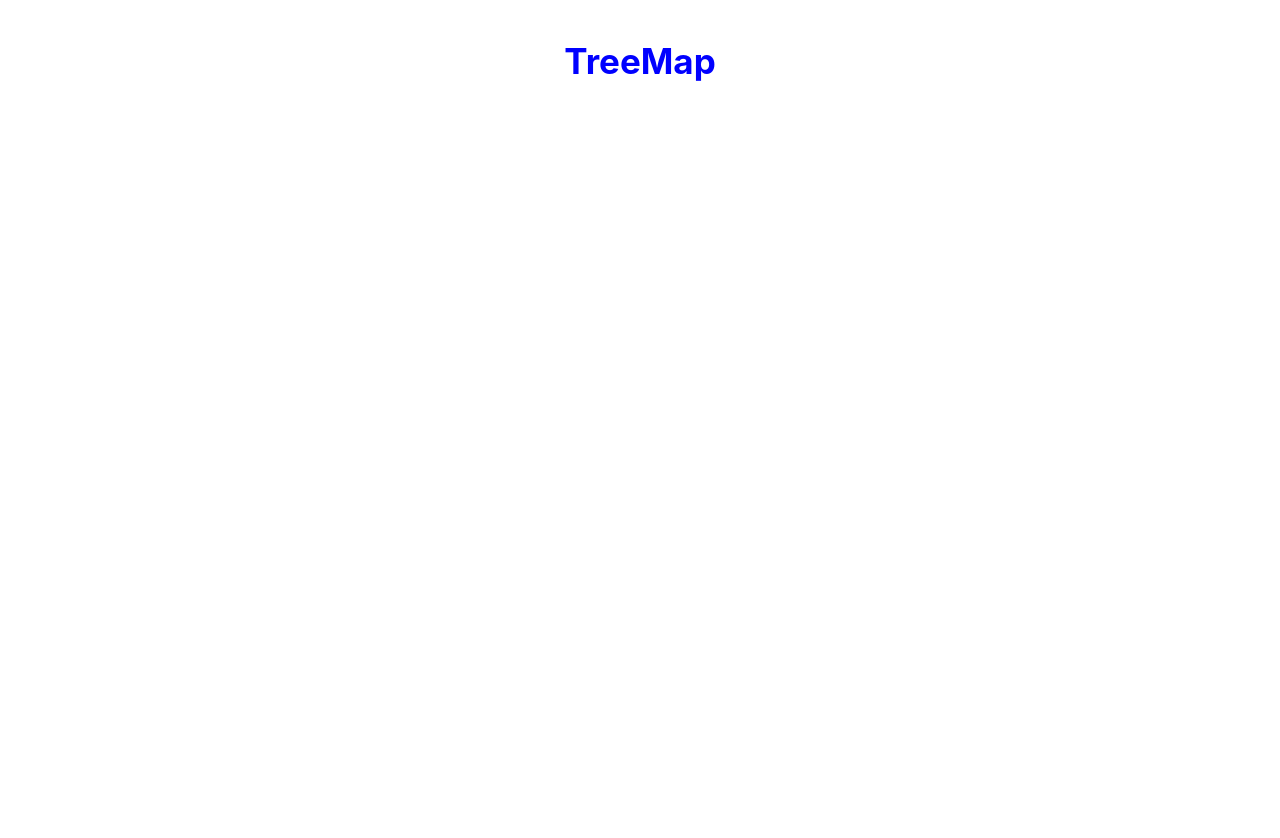
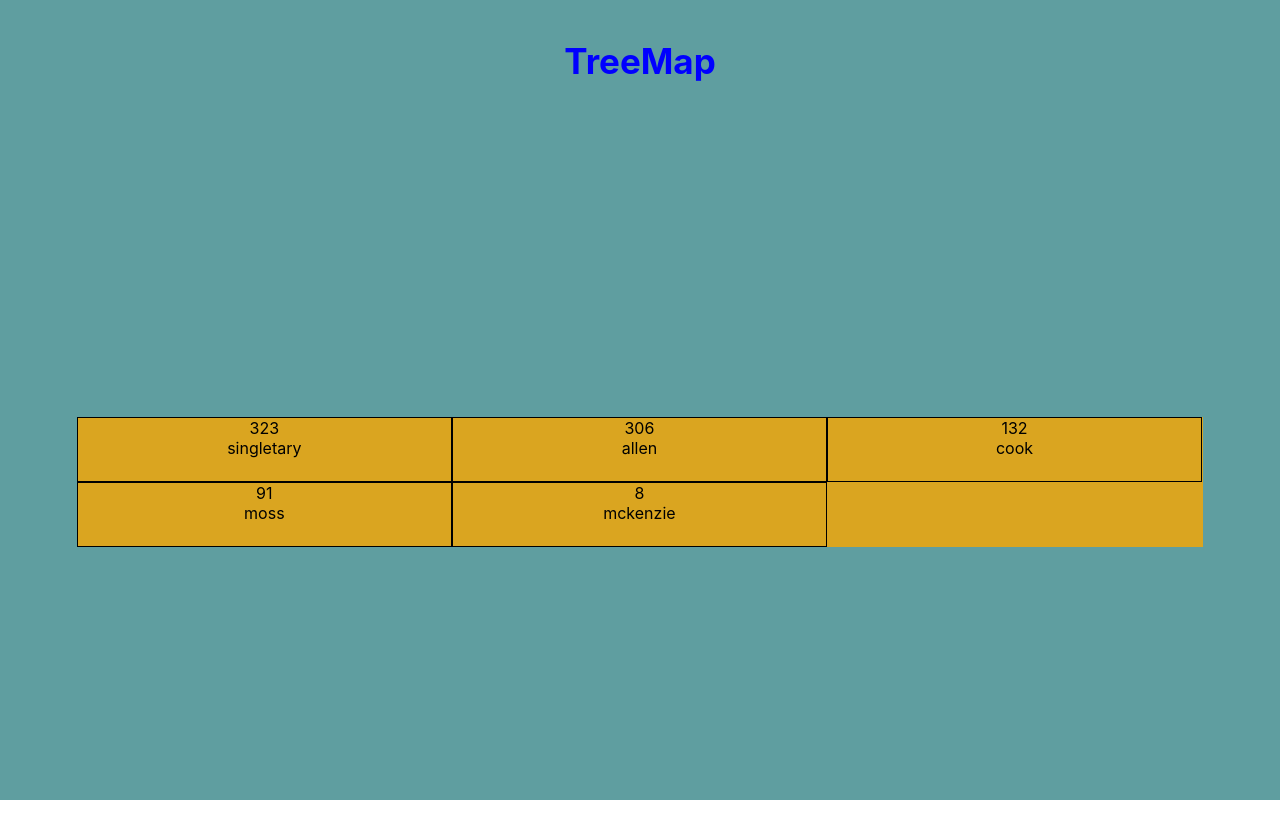
Before and after one commit to Auddity/Sports-Stats-Display, a React (Create React App) app: page /TreeMap in a window 1280 px wide. Shown: the top 838 px of the page. Before the commit the page ends 800 px from the top, so only its background shows below. Built offline with nearby package versions, Linux system fonts and the light colour scheme.

Commit message:
tree map boxes, value total of each

```diff
--- a/src/App.scss
+++ b/src/App.scss
@@ -1,5 +1,6 @@
 article {
   text-align: center;
+  // height: 100vh;
 
   h1 {
     color: blue;
--- a/src/components/TreeMap.js
+++ b/src/components/TreeMap.js
@@ -2,12 +2,48 @@ import { useState } from 'react'
 import '../sass/_TreeMap.scss'
 
 function TreeMap() {
+  const [rushingStats, setRushingStats] = useState([
+    {name: 'singletary', yards: 323},
+    {name: 'allen', yards: 306},
+    {name: 'cook', yards: 132},
+    {name: 'moss', yards: 91},
+    {name: 'mckenzie', yards: 8}
+  ])
+
+  const yardageTotal = () => {
+    return rushingStats.map(obj => obj.yards).reduce((prev, curr) => prev + curr)
+  }
+
+  console.log(yardageTotal());
+
   return (
     <article className="TreeMap">
       <h1>TreeMap</h1>
       <div className="container">
         <div className="TreeMap-display-container">
+      {/* Make Own Component */}
+          <div className="rushing  box-container">
+            {rushingStats.map((player, i) => (
+              <div key={player[i]} className="playerBox">
+                {/* postion absolute whithin playerBox */}
+                <p>{player.yards}</p>
+                <p>{player.name}</p>
+              </div>
+            ))}
+          </div>
 
+          <div className="recieving box-container">
+
+          </div>
+          <div className="tackles box-container">
+
+          </div>
+          <div className="interceptions box-container">
+
+          </div>
+          <div className="sacks box-container">
+
+          </div>
         </div>
       </div>
     </article>
--- a/src/sass/_CircleGraph.scss
+++ b/src/sass/_CircleGraph.scss
@@ -1,7 +1,6 @@
 .CircleGraph {
   width: 100%;
   height: 100vh;
-  text-align: center;
   background-color: #333;
   color: #f1f1f1;
 
@@ -13,7 +12,6 @@
     height: 100%;
     display: grid;
     align-content: center;
-
 
     .circle-stat-display-container {
       position: relative;
--- a/src/sass/_TreeMap.scss
+++ b/src/sass/_TreeMap.scss
@@ -1,6 +1,27 @@
 .TreeMap {
+  background-color: cadetblue;
+  width: 100%;
+  height: 100vh;
 
   &-display-container {
     background-color: goldenrod;
+    width: 88%;
+    margin-inline: auto;
+
+    .box-container {
+      display: flex;
+      align-self: center;
+      // justify-content: center;
+      flex-wrap: wrap;
+
+
+      .playerBox {
+        border: 1px solid black;
+        // width: 100%
+        flex-basis: 33.3%;
+        height: 6.5rem;
+      }
+    }
+
   }
 }
```
